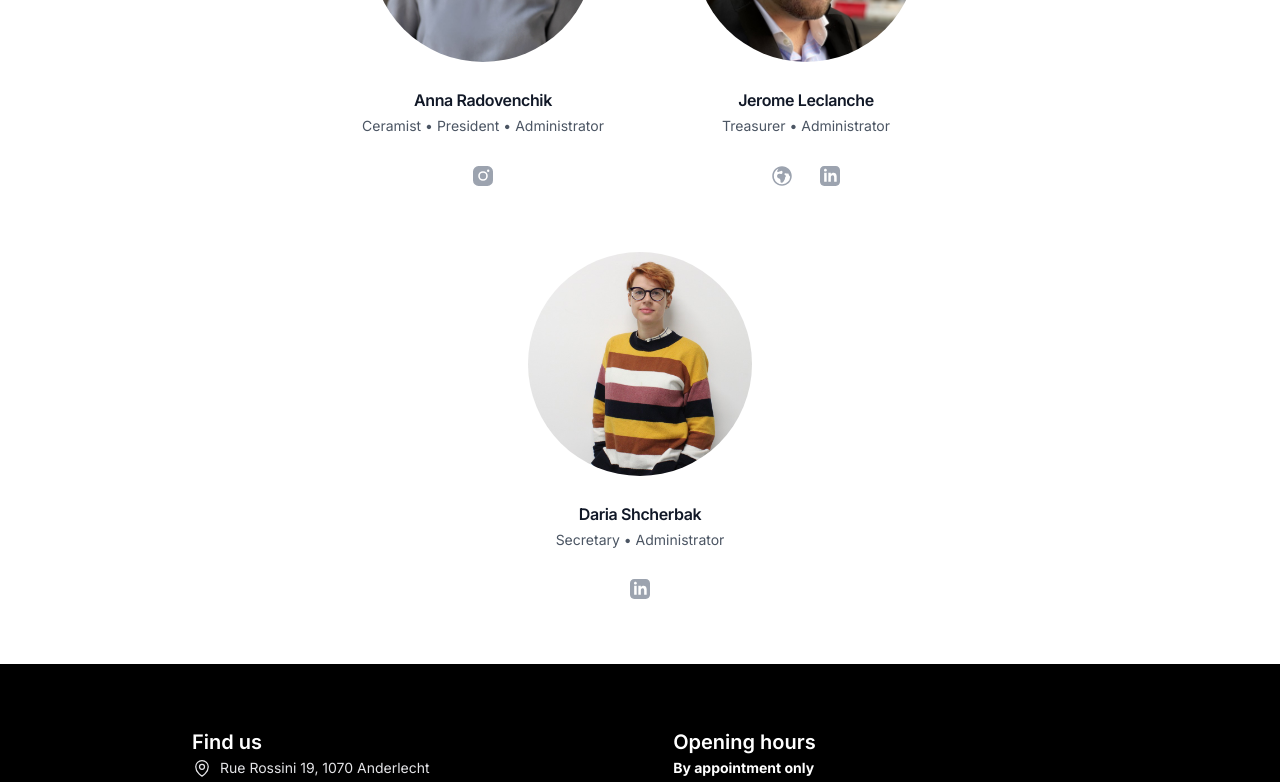
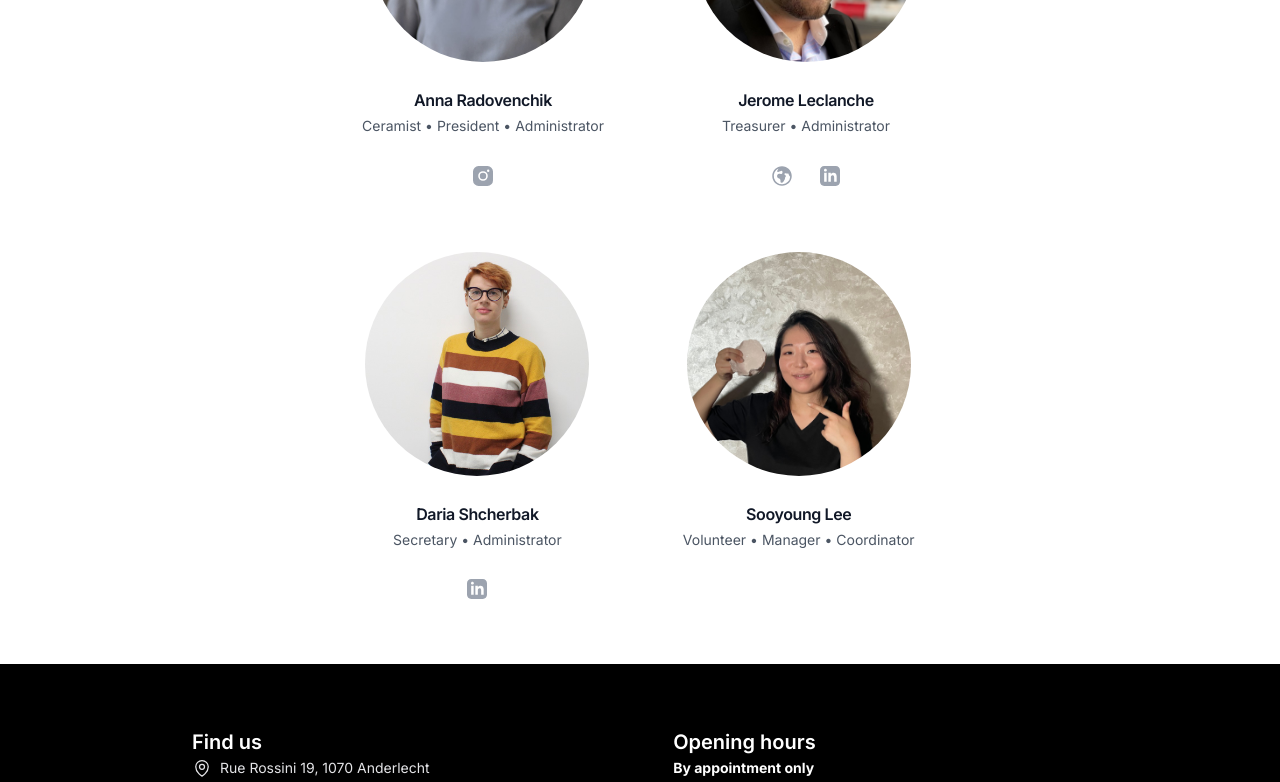
Before and after one commit to jleclanche/malinamore.studio, a Next.js app: page /about/team in a window 1280 px wide. Shown: the part 466-1248 px from the top of the page. Built offline with nearby package versions, Linux system fonts and the light colour scheme.

Commit message:
Add Sooyoung

```diff
--- a/app/about/team/page.tsx
+++ b/app/about/team/page.tsx
@@ -22,6 +22,11 @@ const people = [
 		role: "Secretary • Administrator",
 		image: "/images/team/daria.jpg",
 		linkedin: "https://www.linkedin.com/in/daria-shcherbak-56747a102",
+	},
+	{
+		name: "Sooyoung Lee",
+		role: "Volunteer • Manager • Coordinator",
+		image: "/images/team/sooyoung.jpg",
 	},
 ];
 
```
Also changed, not shown: public/images/team/sooyoung.jpg (added).
